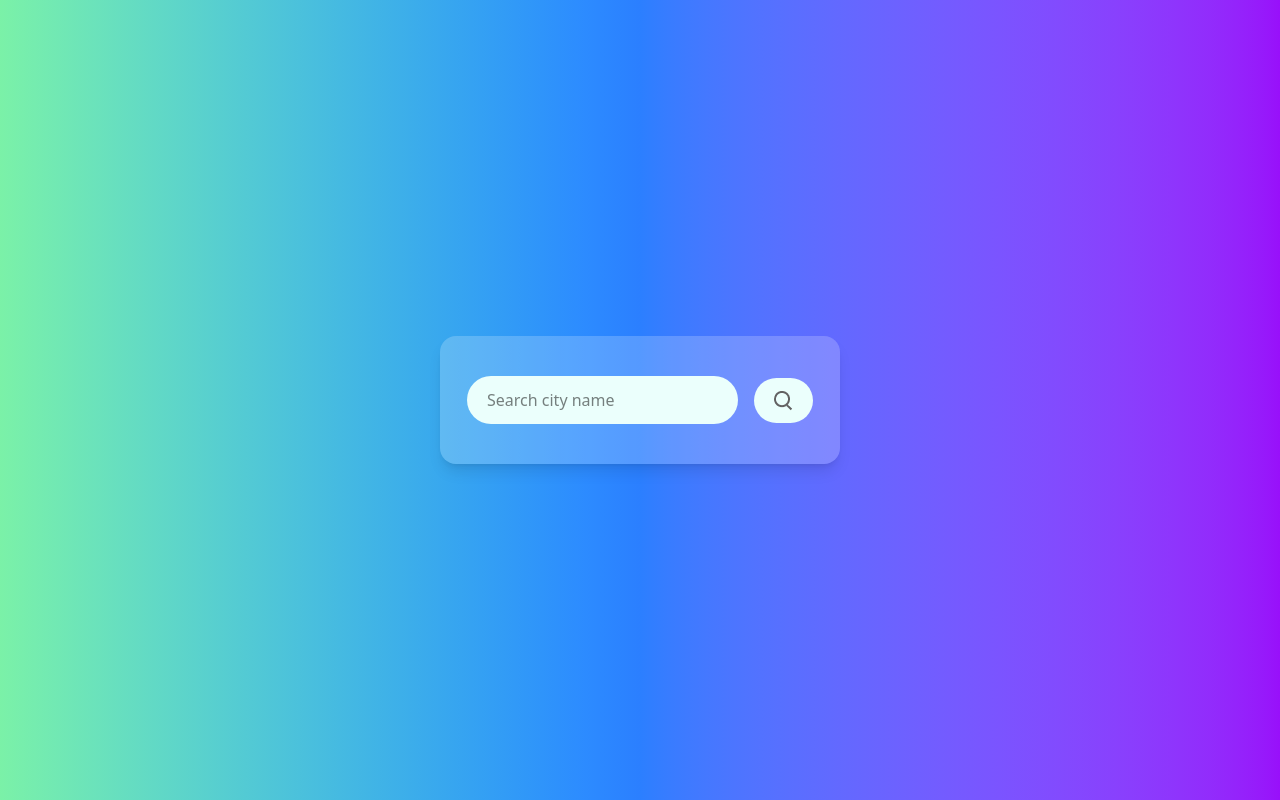
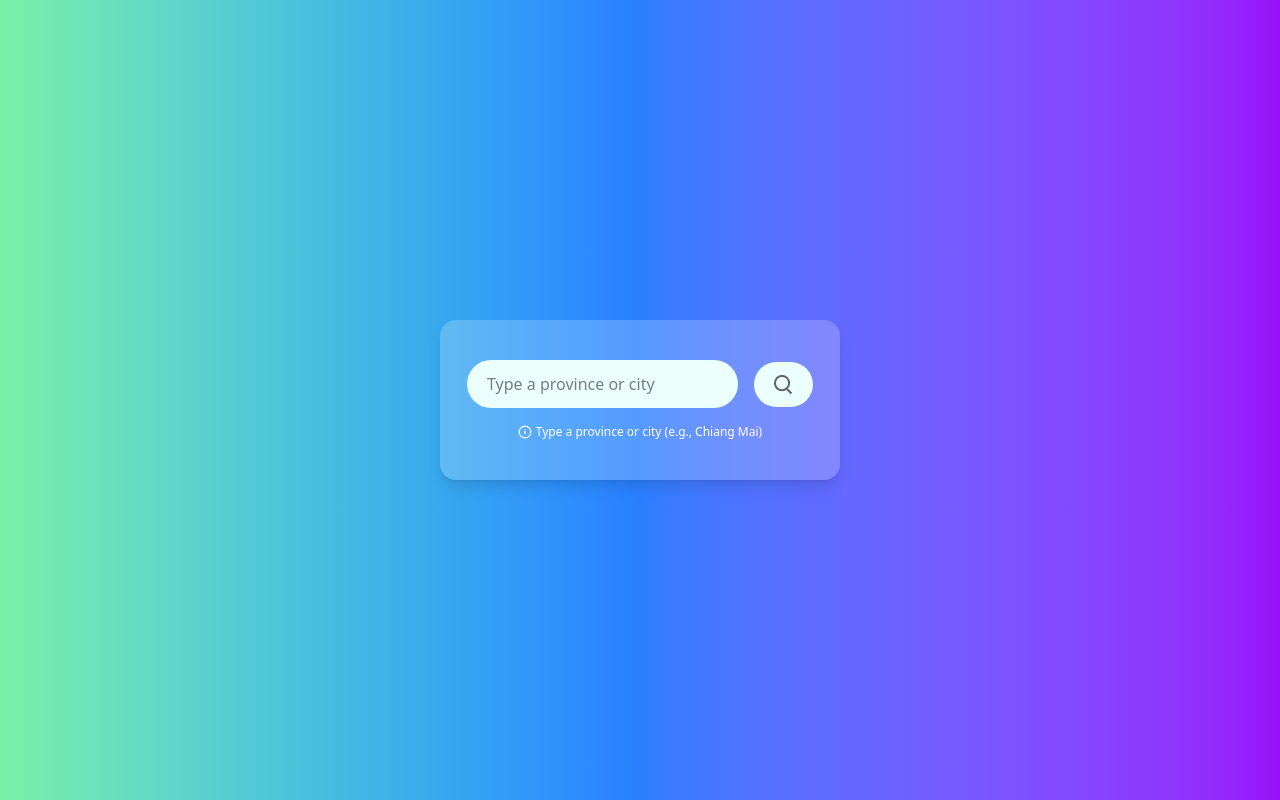
Before and after one commit to pramebt/weather-app, a React (Vite) app: page / in a window 1280 px wide. Built offline with nearby package versions, Linux system fonts and the light colour scheme.

Commit message:
#Enhance SearchBar component by adding an info tooltip and updating the placeholder text for improved user guidance

```diff
--- a/src/components/SearchBar.jsx
+++ b/src/components/SearchBar.jsx
@@ -2,11 +2,12 @@ import React from "react";
 import search_icon from "/assets/search.png";
 
 const SearchBar = ({ inputRef, onSearch }) => (
+  <>
     <div className="flex flex-row items-center justify-center w-full px-4 gap-4">
       <input
         ref={inputRef}
         type="text"
-      placeholder="Search city name"
+        placeholder="Type a province or city "
         className="search-bar focus:outline-none focus:ring-2 focus:ring-blue-400 focus:border-blue-400"
       />
       <img
@@ -16,6 +17,16 @@ const SearchBar = ({ inputRef, onSearch }) => (
         onClick={() => onSearch(inputRef.current.value)}
       />
     </div>
+    <div className="w-full text-xs text-white text-center mt-4 flex items-center justify-center gap-1">
+      <span className="inline-block align-middle" aria-label="info" title="info">
+        {/* Info icon SVG */}
+        <svg xmlns="http://www.w3.org/2000/svg" width="14" height="14" fill="none" viewBox="0 0 24 24"><circle cx="12" cy="12" r="10" stroke="#fff" strokeWidth="2" fill="none"/><rect x="11" y="10" width="2" height="6" rx="1" fill="#fff"/><rect x="11" y="7" width="2" height="2" rx="1" fill="#fff"/></svg>
+      </span>
+      <span>
+        Type a province or city (e.g., Chiang Mai)
+      </span>
+    </div>
+  </>
 );
 
 export default SearchBar;
```
Lines whose indentation alone changed are shown as unchanged.
